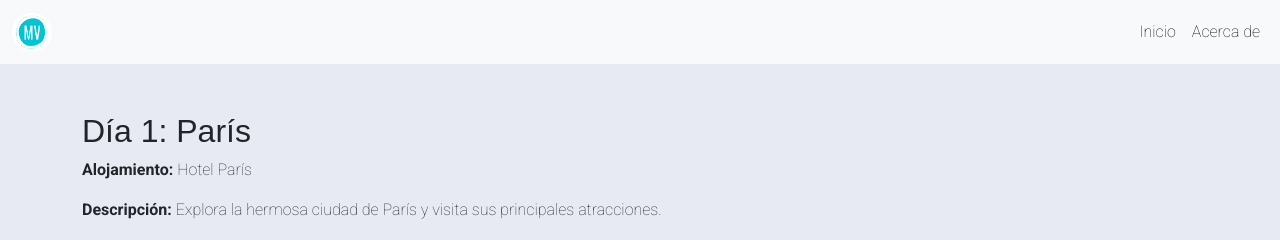
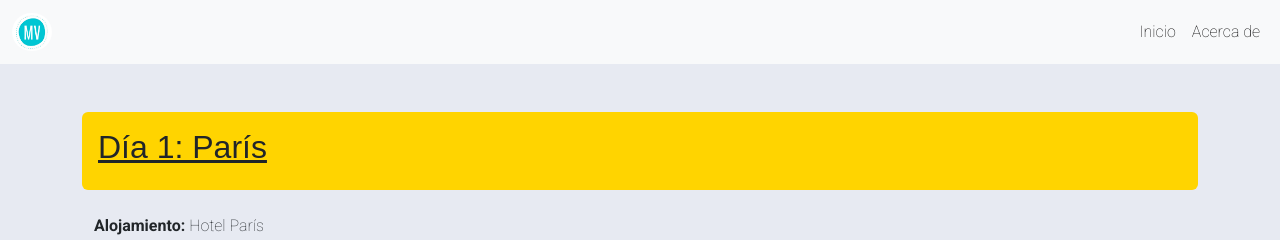
Before and after one commit to jaubass/frontend-prod2, an Angular app: page /day/1 in a window 1280 px wide. Shown: the top 240 px of the page. Built offline with nearby package versions, Linux system fonts and the light colour scheme; a web font is replaced by a local one.

Commit message:
Estilos Pag Detalle

```diff
--- a/src/app/data.service.ts
+++ b/src/app/data.service.ts
@@ -1,11 +1,24 @@
 import { Injectable } from '@angular/core';
 import { HttpClient } from '@angular/common/http';
 import { Observable } from 'rxjs';
+import { Subject } from 'rxjs';
 
 @Injectable({
   providedIn: 'root'
 })
 export class DataService {
+  public selectedDaySubject = new Subject<number>();
+  public selectedDay: number = 0; // Agrega esta propiedad
+
+  setSelectedDay(day: number) {
+    this.selectedDay = day; // Actualiza la propiedad con el día seleccionado
+    this.selectedDaySubject.next(day);
+  }
+
+  getSelectedDay() {
+    return this.selectedDaySubject.asObservable();
+  }
+
 
   constructor(private http: HttpClient) { }
 
--- a/src/app/days/days/days.component.css
+++ b/src/app/days/days/days.component.css
@@ -1,7 +1,7 @@
 .day-container
 {
   background-color: #fff;
-  padding: 48px;
+  padding: 24px;
 }
 
 .list-group-item.active {
--- a/src/app/days/days/days.component.html
+++ b/src/app/days/days/days.component.html
@@ -1,5 +1,5 @@
 <app-hero></app-hero>
-<div class="container mt-5">
+<div class="container mt-3">
   <h1>Días del Viaje</h1>
 
   <!-- Selector para elegir el día -->
--- a/src/app/detail/detail/detail.component.css
+++ b/src/app/detail/detail/detail.component.css
@@ -7,3 +7,18 @@
  .container {
   height: 100%;
  }
+
+ .dtitle {
+  background-color: #ffd400;
+  border-radius: 6px;
+  padding: 16px;
+  margin-bottom: 12px;
+}
+
+.dtitle h2 {
+  text-decoration: underline;
+}
+
+.body-detail {
+  padding: 12px;
+}
--- a/src/app/detail/detail/detail.component.html
+++ b/src/app/detail/detail/detail.component.html
@@ -2,16 +2,18 @@
   <div class="day-container mt-3">
     <div *ngFor="let dia of jsonDato.viaje">
       <div *ngIf="dia.numero_dia === dayNum">
+        <div class="dtitle">
           <h2>Día {{ dia.numero_dia }}: {{ dia.ciudad }}</h2>
+        </div>
+        <div class="body-detail">
           <p><span style="font-weight: 600;">Alojamiento: </span> {{ dia.alojamiento }}</p>
           <p><span style="font-weight: 600;">Descripción: </span> {{ dia.descripcion }}</p>
           <p><span style="font-weight: 600;">Valoración: </span> {{ dia.valoracion }}</p>
-
           <h3>Actividades:</h3>
           <ul>
             <li *ngFor="let actividad of dia.actividades">{{ actividad }}</li>
           </ul>
-
+          <app-player></app-player>
           <div *ngIf="dia.video_resumen">
             <h3>Video Resumen:</h3>
             <video width="320" height="240" controls>
@@ -24,3 +26,4 @@
       </div>
     </div>
   </div>
+</div>
--- a/src/app/player/player/player.component.html
+++ b/src/app/player/player/player.component.html
@@ -1 +1,7 @@
-<p>player works!</p>
+<div *ngIf="dia.video_resumen">
+  <h3>Video Resumen:</h3>
+  <video width="320" height="240" controls>
+    <source [src]="dia.video_resumen" type="video/mp4">
+    Your browser does not support the video tag.
+  </video>
+</div>
--- a/src/app/player/player/player.component.ts
+++ b/src/app/player/player/player.component.ts
@@ -1,10 +1,19 @@
-import { Component } from '@angular/core';
+import { Component, OnInit } from '@angular/core';
+import { ActivatedRoute } from '@angular/router';
+import { DataService } from './../../data.service';
 
 @Component({
   selector: 'app-player',
   templateUrl: './player.component.html',
   styleUrls: ['./player.component.css']
 })
-export class PlayerComponent {
+export class PlayerComponent implements OnInit {
+  dia: any;
 
+  constructor(private dataService: DataService) {}
+
+  ngOnInit() {
+    // Accede al día seleccionado desde DataService
+    this.dia = this.dataService.selectedDay;
+  }
 }
```
Lines whose indentation alone changed are shown as unchanged.
